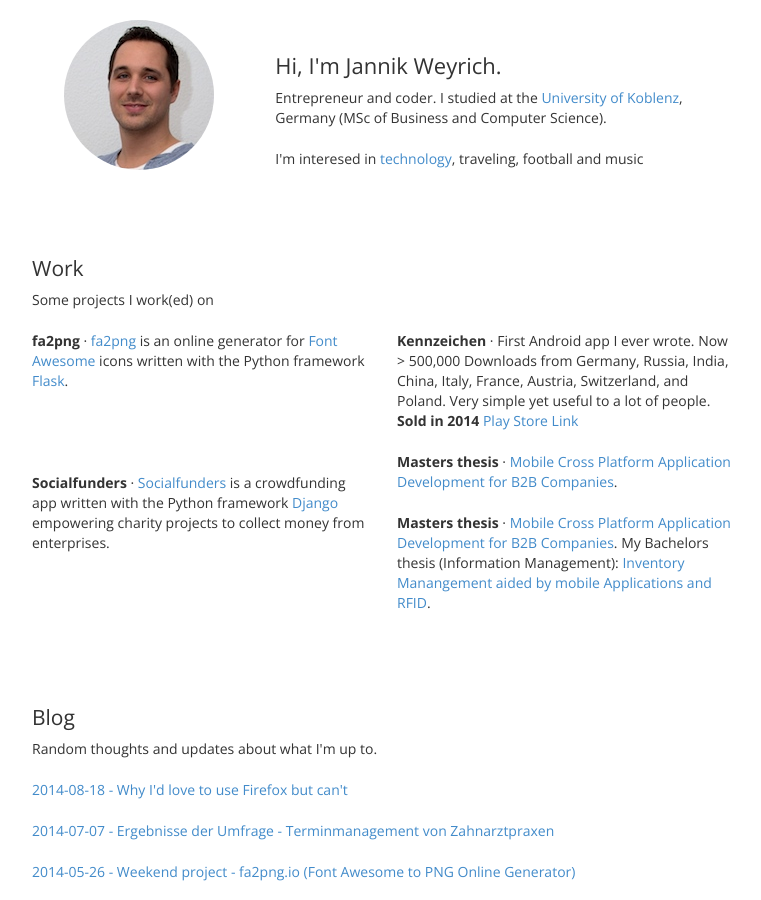
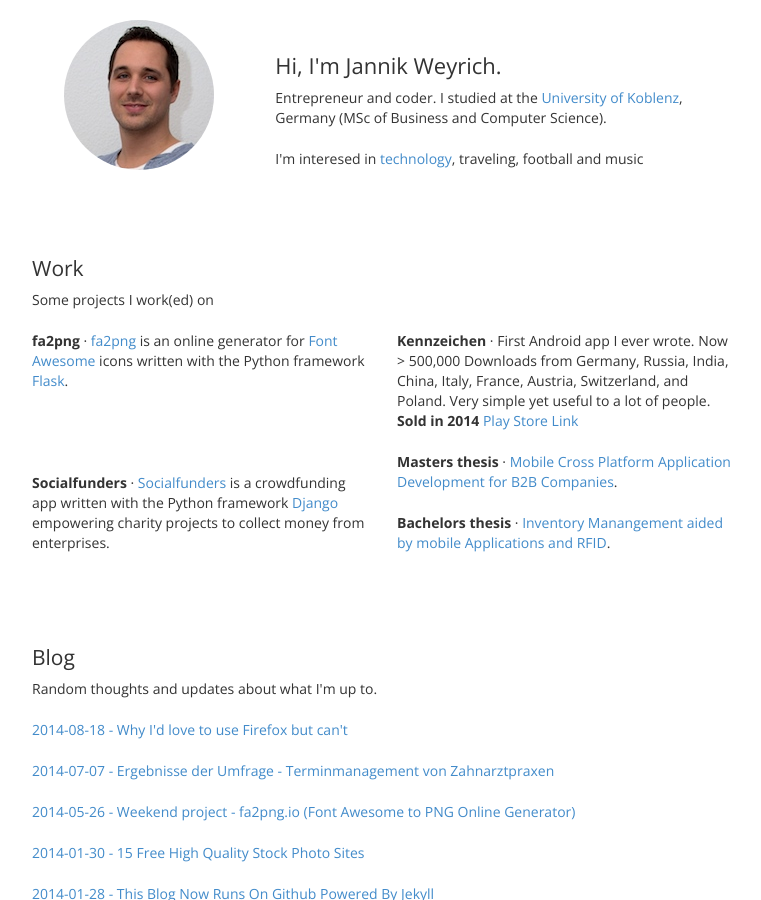
Before and after one commit to jnkwrych/jnkwrych.github.io, a Jekyll site: the page built from index.html, in a window 1280 px wide and 900 px high. Shown: the whole window, without its empty margins (258-1019 px from the left). Built offline with Jekyll 4.4.1, drawn with Linux system fonts in a browser that asks for light colours; Markdown is read by kramdown in place of the engine named in the settings.

Commit message:
Added projects from studies

```diff
--- a/index.html
+++ b/index.html
@@ -32,14 +32,8 @@
                     target="_blank">Mobile Cross Platform Application Development for B2B Companies</a>.<p>
         </div>
         <div class="col-md-6">
-            <p><b>Masters thesis</b> &middot; <a
-                    href="http://aleph1.uni-koblenz.de/F/6I6C7FBCG35QLH4H33PNLRCMEQCJEJAPHHL1YSTMLG12ILSN4I-22049?func=find-word&scan_code=WRD&rec_number=001305670&scan_word=CROSS-PLATTFORM-ANWENDUNGEN"
-                    target="_blank">Mobile Cross Platform Application Development for B2B Companies</a>. My
-                Bachelors thesis (Information Management): <a
-                        href="http://aleph1.uni-koblenz.de/F/6I6C7FBCG35QLH4H33PNLRCMEQCJEJAPHHL1YSTMLG12ILSN4I-24981?func=find-b&REQUEST=rfid+inventarverwaltung&x=-794&y=-198&find_code=WRD&ADJACENT=Y"
-                        target="_blank">Inventory Manangement aided by mobile Applications and RFID</a>.
-
-            <p>
+            <p><b>Bachelors thesis</b> &middot; <a href="http://aleph1.uni-koblenz.de/F/6I6C7FBCG35QLH4H33PNLRCMEQCJEJAPHHL1YSTMLG12ILSN4I-24981?func=find-b&REQUEST=rfid+inventarverwaltung&x=-794&y=-198&find_code=WRD&ADJACENT=Y"
+            target="_blank">Inventory Manangement aided by mobile Applications and RFID</a>.<p>
         </div>
     </div>
 </article>
```
